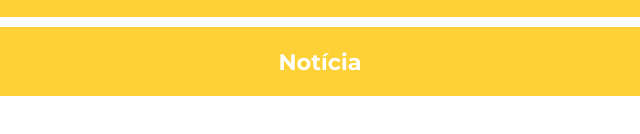
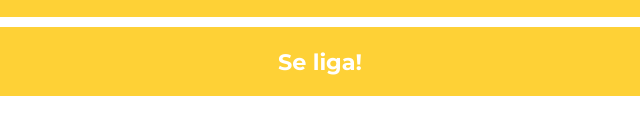
Before and after one commit to wesinalves/links, a plain HTML site: page index.html in a window 1280 px wide. Shown: the part 258-392 px from the top of the page, 320-960 px from the left. Drawn offline with Linux system fonts and the light colour scheme; a web font is replaced by a local one.

Commit message:
drone delivery news

```diff
--- a/index.html
+++ b/index.html
@@ -39,7 +39,7 @@
                 <li><a href="https://wesinribeiro.com">Currículo</a></li>
                 <li><a href="https://wesinalves.github.io">Blog</a></li>
                 <li><a href="https://github.com/wesinalves">Códigos</a></li>
-                <li><a href="http://www.interacaodiagnostica.com.br/noticias/Instituicoes-desenvolvem-metodologia-de-modelagem-para-ajudar-a-compreender-a-doenca-de-Parkinson-usando-aprendizado-de-maquina-1387">Notícia</a></li>
+                <li><a href="https://www.oliberal.com/brasil/anac-autoriza-primeiro-servico-experimental-de-entrega-por-drones-1.296539">Se liga!</a></li>
             </ul>
 
         </content>
```
